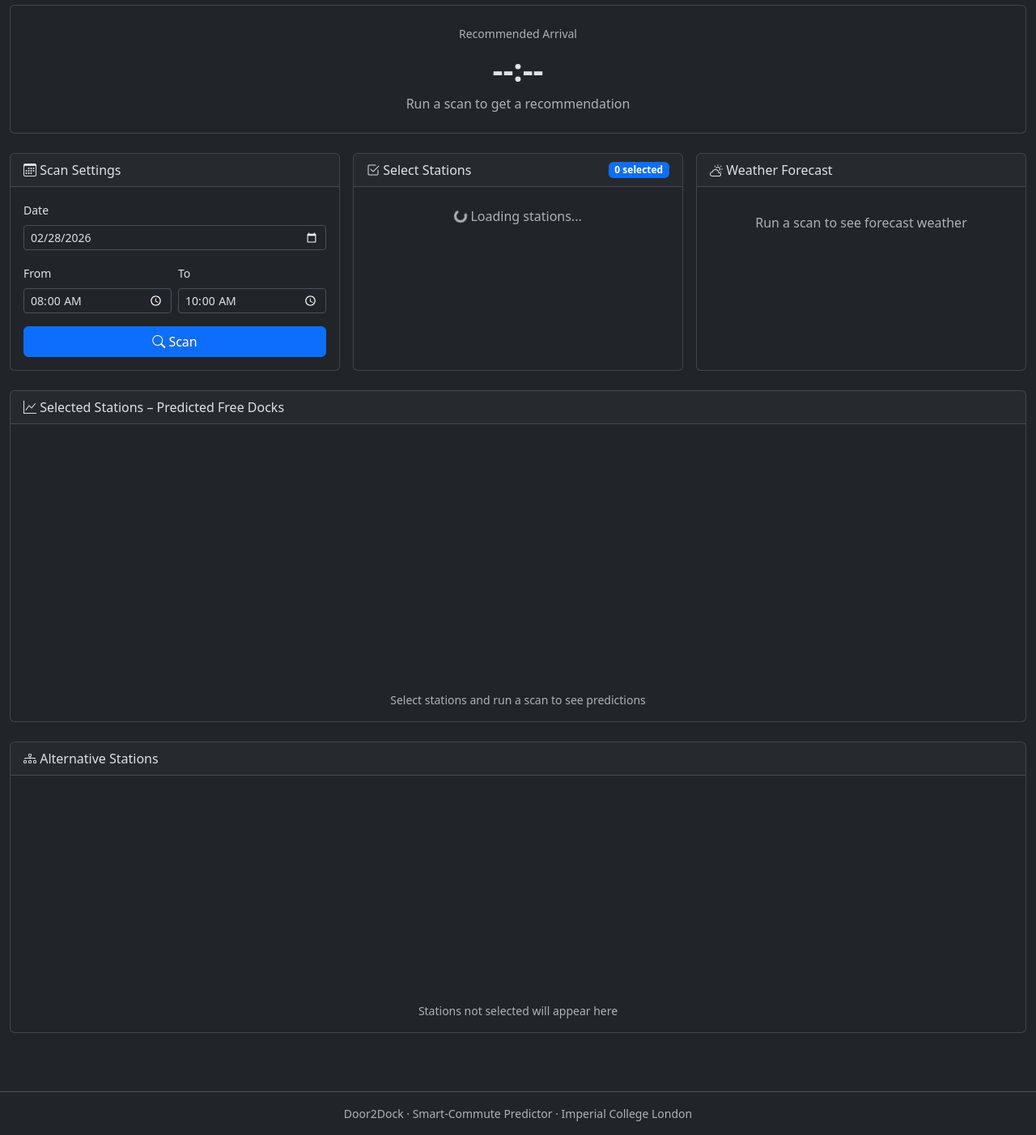
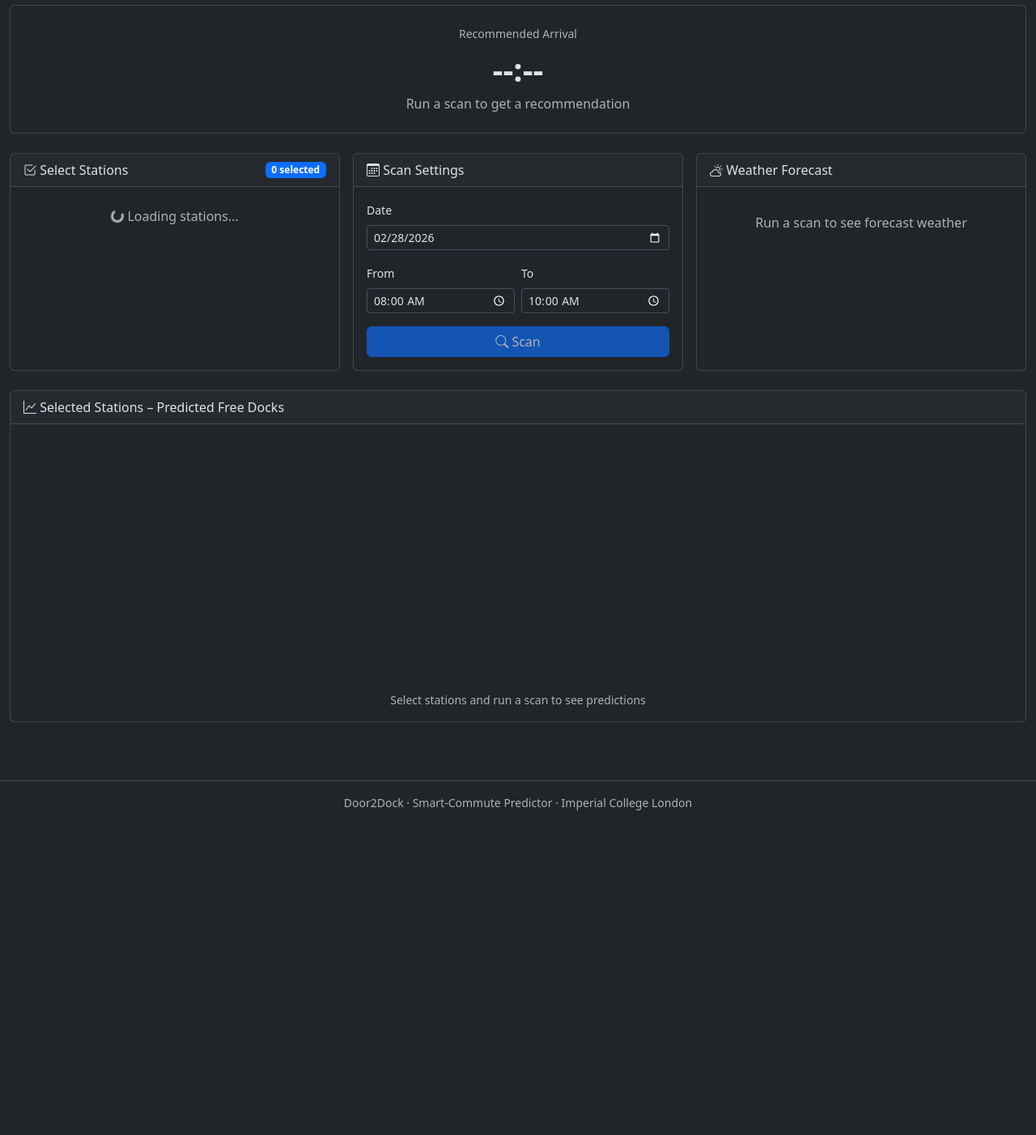
Before and after one commit to ferdipn4/DoorToDock, a Flask app: page /planner in a window 1280 px wide. Shown: the part 145-1547 px from the top of the page at 81% size. After the commit the page ends 1146 px from the top, so only its background shows below. Run offline with Flask 3, Linux system fonts and the light colour scheme; a map, chart or similar area stays blank; some libraries are stand-ins or nearby versions.

Commit message:
fix: reorder planner layout – stations left, scan disabled until selection
- Move station selection card to the left (first thing users interact with)
- Date/time settings in the middle, weather forecast on the right
- Scan button disabled until at least one station is checked
- Remove separate "Alternative Stations" chart – only show selected stations

Co-Authored-By: Claude Opus 4.6 <noreply@anthropic.com>

```diff
--- a/webapp/static/js/planner.js
+++ b/webapp/static/js/planner.js
@@ -5,7 +5,6 @@ const SELECTED_KEY = 'door2dock_planner_selected';
 let allStations = [];
 let selectedStations = new Set();
 let timelineChart = null;
-let altChart = null;
 
 // ------------------------------------------------------------------
 // Selected stations (sessionStorage)
@@ -38,6 +37,12 @@ function toggleStation(stationId) {
 function updateSelectedBadge() {
     const badge = document.getElementById('selected-count-badge');
     if (badge) badge.textContent = `${selectedStations.size} selected`;
+    updateScanButton();
+}
+
+function updateScanButton() {
+    const btn = document.getElementById('scan-btn');
+    if (btn) btn.disabled = selectedStations.size === 0;
 }
 
 // ------------------------------------------------------------------
@@ -125,7 +130,6 @@ function restoreFromCache() {
     if (cache.result && cache.result.available) {
         renderWeatherForecast(cache.result.weather_forecast);
         renderTimeline(cache.result.favorites, 'timeline-chart', 'timeline-empty');
-        renderTimeline(cache.result.alternatives, 'alt-chart', 'alt-empty');
         showRecommendation(cache.result.recommendation);
     }
 }
@@ -166,7 +170,6 @@ async function runScan() {
 
         renderWeatherForecast(data.weather_forecast);
         renderTimeline(data.favorites, 'timeline-chart', 'timeline-empty');
-        renderTimeline(data.alternatives, 'alt-chart', 'alt-empty');
         showRecommendation(data.recommendation);
 
         saveToCache(
@@ -177,8 +180,8 @@ async function runScan() {
         console.error('Scan error:', e);
         showRecommendation(null);
     } finally {
-        btn.disabled = false;
         btn.innerHTML = '<i class="bi bi-search"></i> Scan';
+        updateScanButton();
     }
 }
 
@@ -282,8 +285,7 @@ function renderTimeline(scanData, canvasId, emptyId) {
         colorIdx++;
     }
 
-    const existing = canvasId === 'timeline-chart' ? timelineChart : altChart;
-    if (existing) existing.destroy();
+    if (timelineChart) timelineChart.destroy();
 
     const chart = new Chart(canvas, {
         type: 'line',
@@ -332,11 +334,7 @@ function renderTimeline(scanData, canvasId, emptyId) {
         },
     });
 
-    if (canvasId === 'timeline-chart') {
-        timelineChart = chart;
-    } else {
-        altChart = chart;
-    }
+    timelineChart = chart;
 }
 
 // ------------------------------------------------------------------
--- a/webapp/templates/planner.html
+++ b/webapp/templates/planner.html
@@ -25,7 +25,25 @@
 
 <!-- Controls Row -->
 <div class="row g-3 mb-4">
-    <!-- Date + Time Window -->
+    <!-- Select Stations (left) -->
+    <div class="col-md-4">
+        <div class="card h-100">
+            <div class="card-header d-flex justify-content-between align-items-center">
+                <span><i class="bi bi-check2-square"></i> Select Stations</span>
+                <span class="badge bg-primary" id="selected-count-badge">0 selected</span>
+            </div>
+            <div class="card-body p-2">
+                <div id="station-check-list" class="station-check-list">
+                    <div class="text-center text-body-secondary py-3">
+                        <div class="spinner-border spinner-border-sm" role="status"></div>
+                        Loading stations...
+                    </div>
+                </div>
+            </div>
+        </div>
+    </div>
+
+    <!-- Date + Time Window (middle) -->
     <div class="col-md-4">
         <div class="card h-100">
             <div class="card-header"><i class="bi bi-calendar3"></i> Scan Settings</div>
@@ -44,32 +62,14 @@
                         <input type="time" class="form-control form-control-sm" id="scan-end" value="10:00">
                     </div>
                 </div>
-                <button class="btn btn-primary w-100" id="scan-btn" onclick="runScan()">
+                <button class="btn btn-primary w-100" id="scan-btn" disabled onclick="runScan()">
                     <i class="bi bi-search"></i> Scan
                 </button>
             </div>
         </div>
     </div>
 
-    <!-- Select Stations -->
-    <div class="col-md-4">
-        <div class="card h-100">
-            <div class="card-header d-flex justify-content-between align-items-center">
-                <span><i class="bi bi-check2-square"></i> Select Stations</span>
-                <span class="badge bg-primary" id="selected-count-badge">0 selected</span>
-            </div>
-            <div class="card-body p-2">
-                <div id="station-check-list" class="station-check-list">
-                    <div class="text-center text-body-secondary py-3">
-                        <div class="spinner-border spinner-border-sm" role="status"></div>
-                        Loading stations...
-                    </div>
-                </div>
-            </div>
-        </div>
-    </div>
-
-    <!-- Weather Forecast -->
+    <!-- Weather Forecast (right) -->
     <div class="col-md-4">
         <div class="card h-100">
             <div class="card-header"><i class="bi bi-cloud-sun"></i> Weather Forecast</div>
@@ -84,7 +84,7 @@
     </div>
 </div>
 
-<!-- Timeline Charts -->
+<!-- Timeline Chart (only selected stations) -->
 <div class="row g-3 mb-4">
     <div class="col-12">
         <div class="card">
@@ -98,20 +98,6 @@
         </div>
     </div>
 </div>
-
-<div class="row g-3 mb-4">
-    <div class="col-12">
-        <div class="card">
-            <div class="card-header"><i class="bi bi-diagram-3"></i> Alternative Stations</div>
-            <div class="card-body">
-                <canvas id="alt-chart" height="250"></canvas>
-                <div class="text-center text-body-secondary small mt-2" id="alt-empty">
-                    Stations not selected will appear here
-                </div>
-            </div>
-        </div>
-    </div>
-</div>
 {% endblock %}
 
 {% block scripts %}
```
